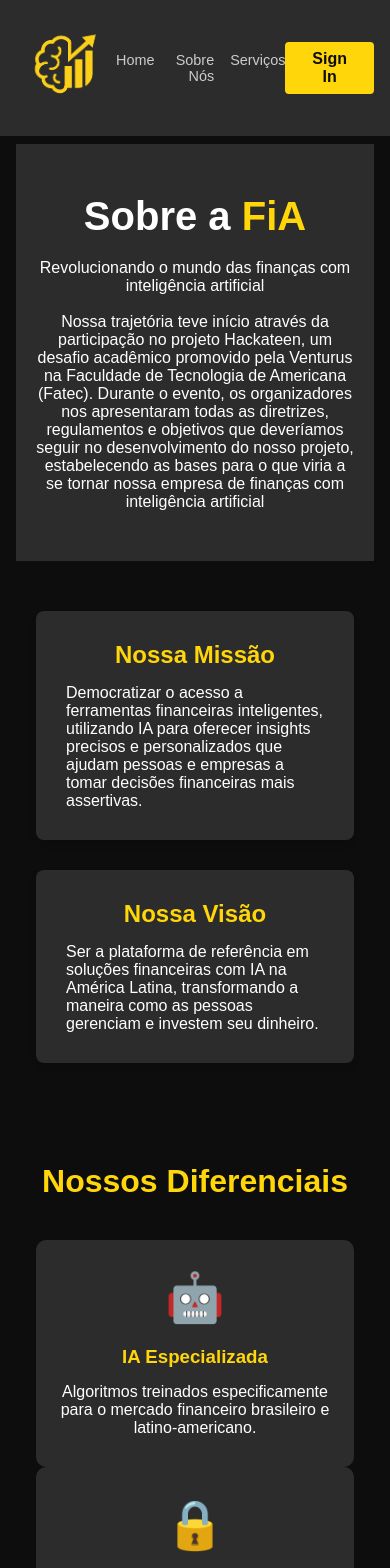
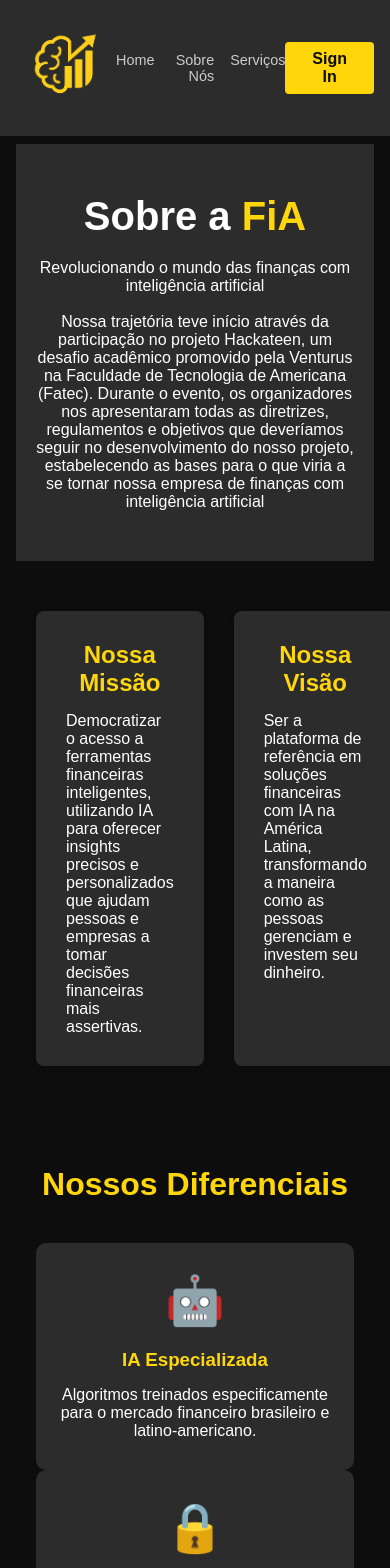
Before and after one commit to PedroPereira13/FiA_, a React (Vite) app: page /Sobrenos in a window 390 px wide. Shown: the top 1568 px of the page. Built offline with nearby package versions, Linux system fonts and the light colour scheme.

Commit message:
Update Sobrenos.css
resolvendo bugs

```diff
--- a/src/pages/Sobrenos/Sobrenos.css
+++ b/src/pages/Sobrenos/Sobrenos.css
@@ -12,7 +12,7 @@
 
 .x {
   display: grid;
-  grid-template-columns: 1fr 1fr 1fr; /* 3 colunas */
+  grid-template-columns: 1fr 1fr;
   gap: 30px;
 }
 
@@ -32,10 +32,22 @@
   color: var(--amarelo);
 }
 
-/* Grid fixa em 3 colunas */
+/* Grids */
+.grid-duas-colunas {
+  display: grid;
+  grid-template-columns: 1fr 1fr;
+  gap: 30px;
+}
+
 .grid-tres-colunas {
   display: grid;
-  grid-template-columns: 1fr 1fr 1fr; /* 3 colunas */
+  grid-template-columns: 1fr 1fr 1fr;
+  gap: 30px;
+}
+
+.grid-quatro-colunas {
+  display: grid;
+  grid-template-columns: 1fr 1fr 1fr 1fr;
   gap: 30px;
 }
 
@@ -149,9 +161,10 @@
 
 /* Responsividade */
 @media (max-width: 768px) {
-  .x,
-  .grid-tres-colunas {
-    grid-template-columns: 1fr; /* no celular fica 1 coluna */
+  .grid-duas-colunas,
+  .grid-tres-colunas,
+  .grid-quatro-colunas {
+    grid-template-columns: 1fr;
   }
 
   .sobre-header,
```
